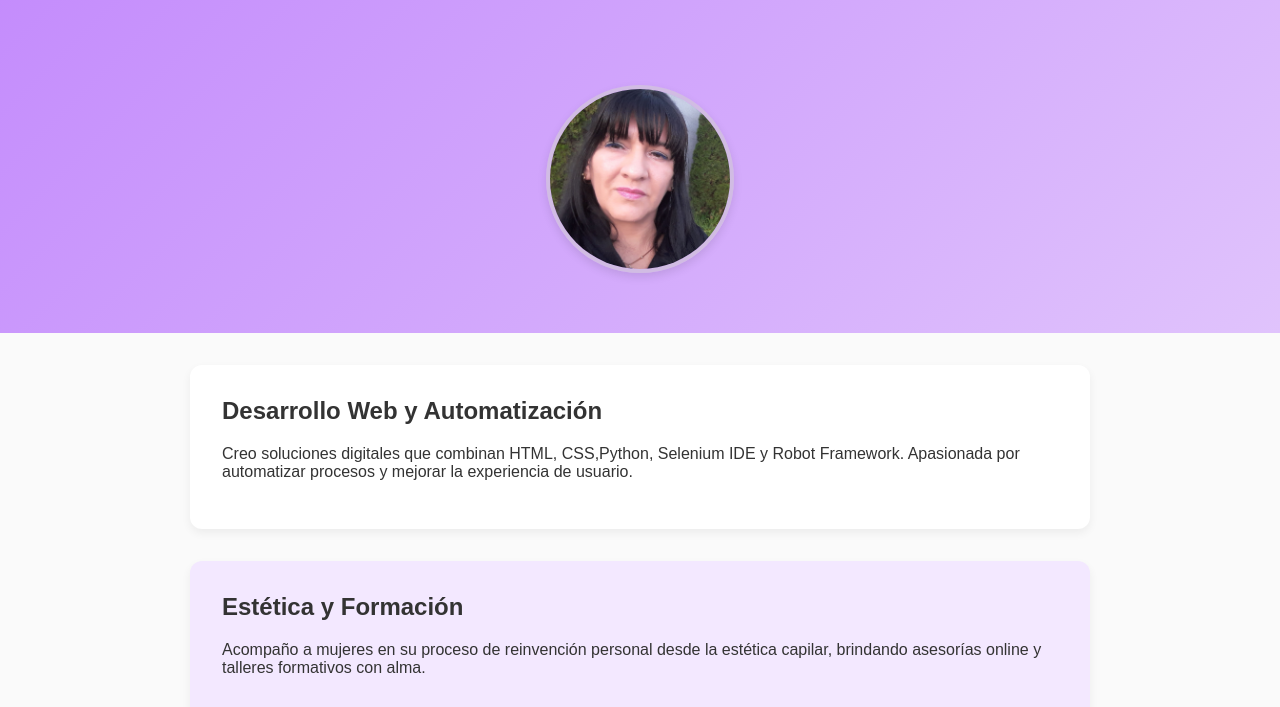
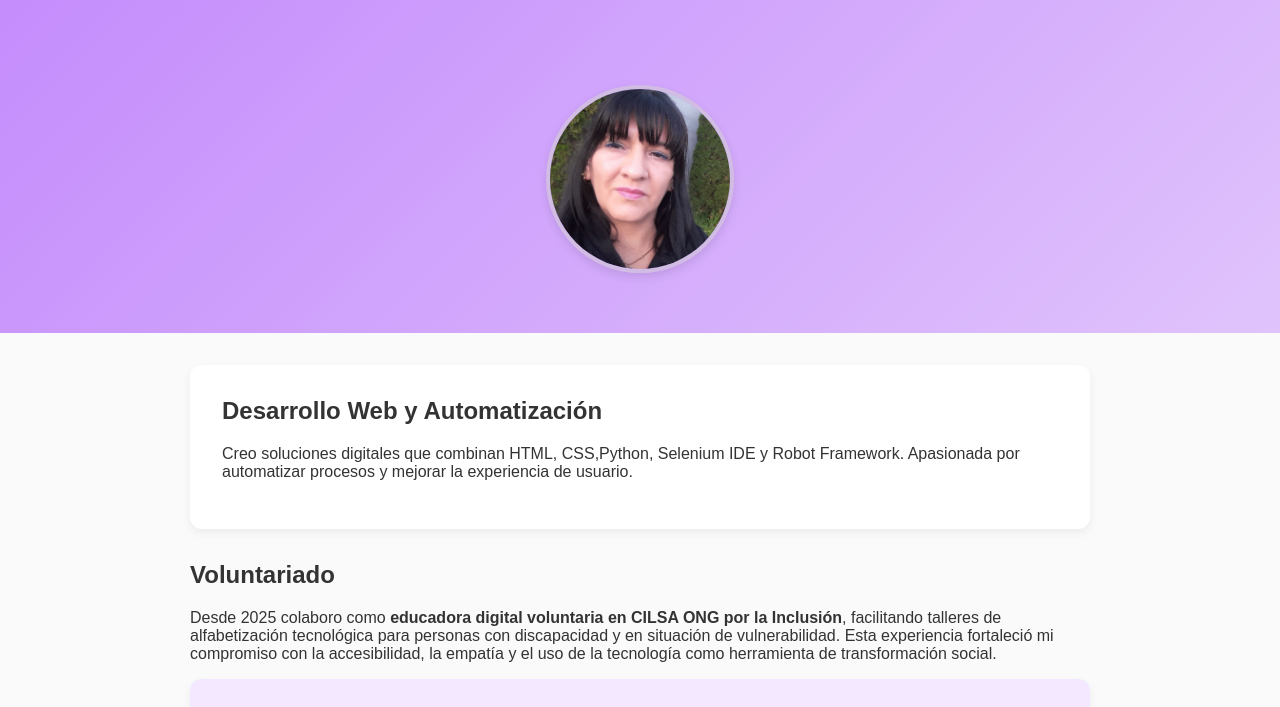
Before and after one commit to bellbasu/belkis-portafolio, a plain HTML site: page index.html in a window 1280 px wide. Shown: the part 245-952 px from the top of the page. Drawn offline with Linux system fonts and the light colour scheme.

Commit message:
Update index.html
Agregue voluntariado en CILSA 2025

```diff
--- a/index.html
+++ b/index.html
@@ -36,6 +36,13 @@
         Apasionada por automatizar procesos y mejorar la experiencia de usuario.
       </p>
     </section>
+      <section id="voluntariado">
+  <h2> Voluntariado</h2>
+  <p>
+    Desde 2025 colaboro como <strong>educadora digital voluntaria en CILSA ONG por la Inclusión</strong>, facilitando talleres de alfabetización tecnológica para personas con discapacidad y en situación de vulnerabilidad.
+    Esta experiencia fortaleció mi compromiso con la accesibilidad, la empatía y el uso de la tecnología como herramienta de transformación social.
+  </p>
+</section>
 
     <section id="coaching" class="section-card alt">
       <h2> Estética y Formación</h2>
```
